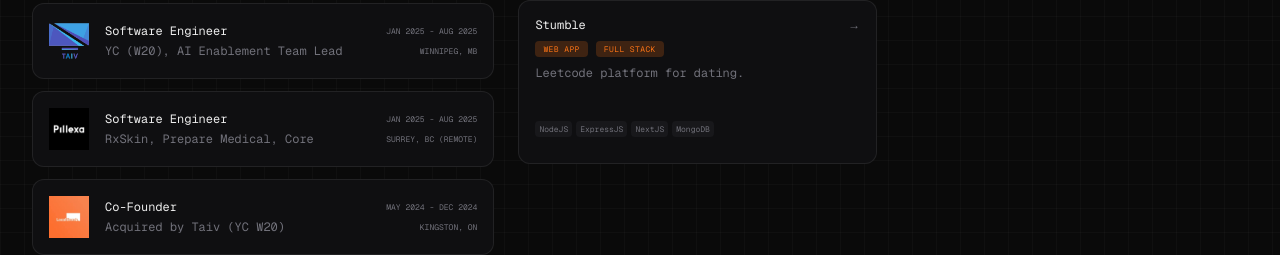
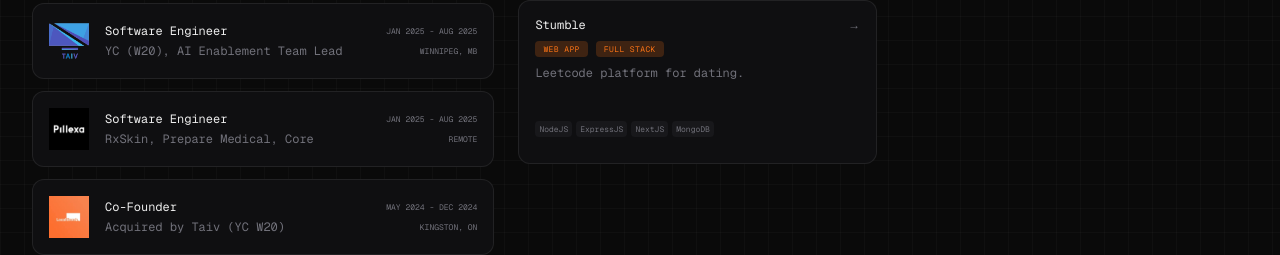
Before and after one commit to Evan-Ferreira/personal-website, a Next.js app: page / in a window 1280 px wide. Shown: the part 392-647 px from the top of the page. Built offline with nearby package versions, Linux system fonts and the light colour scheme.

Commit message:
fix: change pillexa location

```diff
--- a/app/sections/experience.tsx
+++ b/app/sections/experience.tsx
@@ -42,7 +42,7 @@
             />
         ),
         date: 'JAN 2025 - AUG 2025',
-        location: 'SURREY, BC (REMOTE)',
+        location: 'REMOTE',
     },
     {
         title: 'Co-Founder',
```
